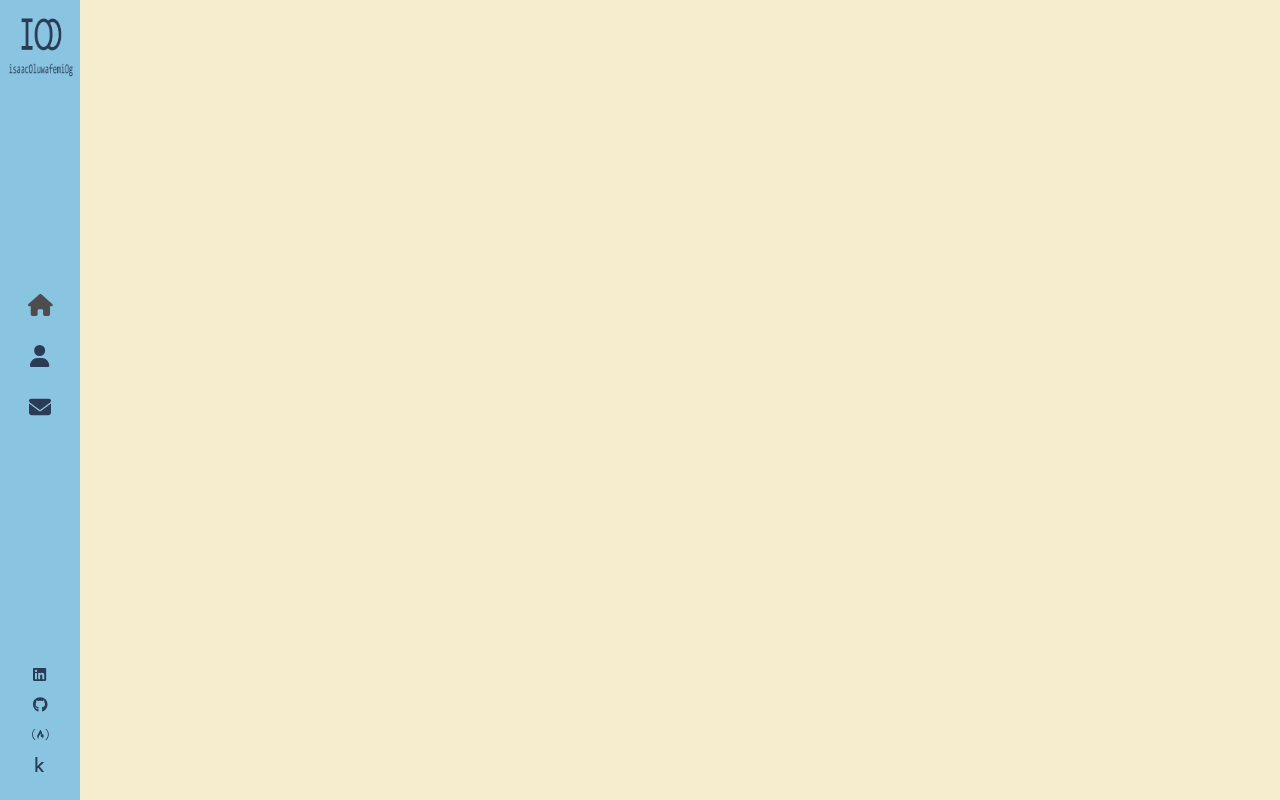
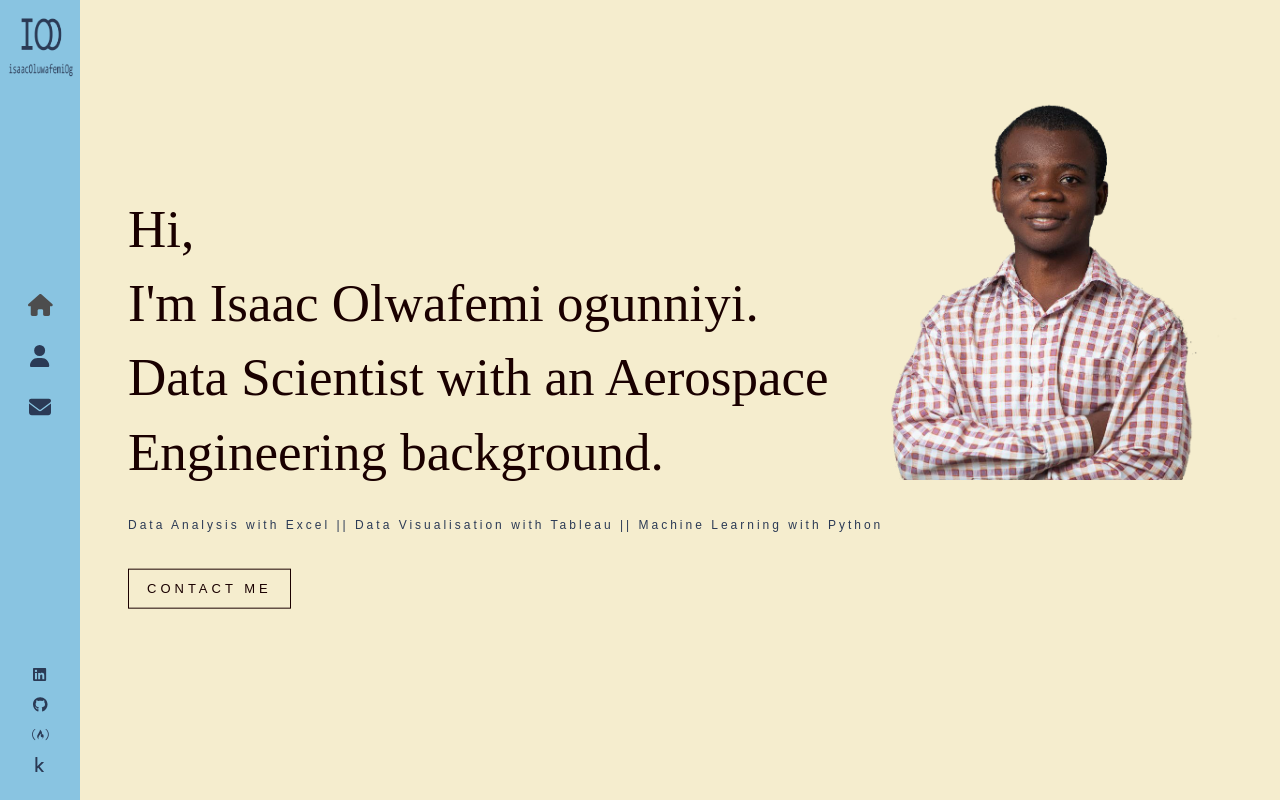
Before and after one commit to isaacOluwafemiOg/portfolio_page, a React (Create React App) app: page / in a window 1280 px wide. Built offline with nearby package versions, Linux system fonts and the light colour scheme.

Commit message:
'completed homepage and started an about page'

```diff
--- a/src/App.js
+++ b/src/App.js
@@ -3,6 +3,7 @@ import './App.scss';
 import {Routes,Route} from 'react-router-dom'
 import Layout from './components/Layout'
 import Home from './components/Home'
+import About from './components/About';
 
 
 function App() {
@@ -11,7 +12,9 @@ function App() {
     <Routes>
       <Route path='/' element={< Layout/>}>
         <Route index element={< Home />}></Route>
+        <Route path='/about' element={<About/>}></Route>
       </Route>
+
     </Routes>
     </>
   );
--- /dev/null
+++ b/src/components/About/index.js
@@ -0,0 +1,45 @@
+import './index.scss'
+
+const About = () => {
+    return(
+        <div className='container about-page'>
+            <div className='text-zone'>
+                <h1>About Isaac</h1>
+                <p>I'm a results-oriented Data science professional
+                    with valuable experience in analysing data to draw
+                    insights for businesses and presenting results in
+                    easy-to-understand visualisations.
+                    I do my best work using tools such as Spreadsheet applications
+                    (including Microsoft Excel and Google Sheets), Visualisation tools
+                    (such as Tableau and Power BI) and Machine Learning tools (such as
+                    Scikit-learn, Pycaret, Yellobrick and Tensorflow)
+                </p>
+
+                <p>
+                    I studied Aerospace engineering at Kwame Nkrumah University of
+                    of Science and Technology, taking opportunity of the long vacations
+                    to intern at the Ghana Air Force School of Trade Training.
+                    Upon completion of my studies, I worked with the Mechanical Engineering
+                    department of Kwame Nkrumah University of Science and Technology as a
+                    Teaching Assistant.
+                    It was during this period that I invested time into Data Analytics by
+                    Google's Data Analytics course on Coursera and went ahead to enroll in
+                    a Data Science Fellowship at Blossom Academy.
+                </p>
+
+                <p>
+                    Some of my greatest achievements include being a quarter-finalist at
+                    the 2017 edition of Ghana's National Science and Math Quiz, finishing
+                    my bachelor of science degree with first class honours and building a
+                    machine learning model to predict carbon dioxide emission rates of vehicles
+                    I love to read self-help books during my leisure time and I'm also a avid
+                    supporter of the Chelsea football club.
+                    I love software engineering because I believe it affords me the opportunity
+                    to make positive global impact.
+                </p>
+            </div>
+        </div>
+    )
+}
+
+export default About
--- /dev/null
+++ b/src/components/Home/DisplayPicture/index.js
@@ -0,0 +1,12 @@
+import './index.scss'
+import dp from '../../../assets/images/dp.png'
+
+const DisplayPicture = () =>{
+    return (
+        <div className='dp-container'>
+            <img src={dp} className='dp-image' alt='Display picture of Isaac Oluwafemi'/>
+        </div>
+    )
+}
+
+export default DisplayPicture
--- /dev/null
+++ b/src/components/Home/DisplayPicture/index.scss
@@ -0,0 +1,23 @@
+.dp-container{
+    z-index: 0;
+    width: 400px;
+    height:609px;
+    position: absolute;
+    max-height: 100%;
+    top: auto;
+    right:2%;
+    left: auto;
+    margin: auto;
+
+    .dp-image{
+        position:absolute;
+        width: 100%;
+        top: 10%;
+        margin:auto;
+        right: auto;
+        left: 0;
+        opacity:0;
+        animation: fadeIn 1s 1.8s forwards;
+        max-height:100%;
+    }
+}
--- a/src/components/Home/index.js
+++ b/src/components/Home/index.js
@@ -1,19 +1,24 @@
 import { Link } from 'react-router-dom'
+import DisplayPicture from './DisplayPicture'
 import './index.scss'
 
 const Home = () => {
 
     return (
         <div className='container home-page'>
-            <h1>
-                Hi, <br/> I'm Isaac Olwafemi ogunniyi
-                <br/>
-                Data Scientist with an Aerospace Engineering
+            <div className='text-zone'>
+                <h1>
+                    Hi, <br/> I'm Isaac Olwafemi ogunniyi.
+                    <br/>
+                    Data Scientist with an Aerospace Engineering background.
 
-            </h1>
-            <h2>Data Analysis with Excel / Machine Learning with Python / Software Engineering / UAV Design</h2>
+                </h1>
+                <h2>Data Analysis with Excel || Data Visualisation with Tableau || Machine Learning with Python</h2>
 
-            <Link to='/contact' className='flat-button'>CONTACT ME</Link>
+                <Link to='/contact' className='flat-button'>CONTACT ME</Link>
+            </div>
+
+            < DisplayPicture />
         </div>
     )
 }
--- a/src/components/Home/index.scss
+++ b/src/components/Home/index.scss
@@ -0,0 +1,53 @@
+.home-page{
+    .text-zone{
+        position: absolute;
+        left:10%;
+        top:50%;
+        transform: translateY(-50%);
+        width: 60%;
+        max-height: 90%;
+
+    }
+
+    h1 {
+       color:#1A0000;
+       font-size: 53px;
+       margin:0px;
+       font-family: 'Coolvetica';
+       font-weight: 400;
+
+    }
+
+    h2{
+        color: #2b3a55;
+        margin-top:28px;
+        font-weight:400;
+        font-size:12px;
+        font-family:sans-serif;
+        letter-spacing: 3px;
+        animation: fadeIn 1s 1.8s backwards;
+    }
+
+    .flat-button{
+        color:#1A0000;
+        font-size: 13px;
+        font-weight:400;
+        letter-spacing: 4px;
+        font-family: sans-serif;
+        text-decoration: none;
+        padding: 10px 18px;
+        border: 1px solid #1A0000;
+        margin-top:25px;
+        float: left;
+        animation: fadeIn 1s 1.8s backwards;
+        white-space: normal;
+
+        &:hover{
+            background: #89c4e1;
+            color:#2b3a55;
+
+        }
+    }
+
+
+}
--- a/src/components/Layout/index.js
+++ b/src/components/Layout/index.js
@@ -1,14 +1,18 @@
 import './index.scss';
 import Sidebar from '../Sidebar'
+import { Outlet } from 'react-router-dom';
 
 const Layout = () => {
 
     return (
 
-        <>
+        <div className='App'>
             <Sidebar />
-        </>
 
+            <div>
+                <Outlet />
+            </div>
+        </div>
     )
 }
 
--- a/src/components/Layout/index.scss
+++ b/src/components/Layout/index.scss
@@ -0,0 +1,39 @@
+.container {
+    width: 100%;
+    will-change:contents;
+    height: 90%;
+    min-height: 566px;
+    position: absolute;
+    opacity: 0;
+    top: 5%;
+    margin: 0 auto;
+    z-index: 1;
+    transform-style: preserve-3d;
+    animation: fadeIn 1s forwards;
+    animation-delay: 1s;
+}
+
+.about-page{
+    .text-zone{
+        position:absolute;
+        left: 10%;
+        display: table-cell;
+        top:50%;
+        transform: translateY(-50%);
+        width: 45%;
+        vertical-align: middle;
+        max-height: 90%;
+        font-size: 13px;
+    }
+
+    h1{
+        font-size: 53px;
+        font-family: 'Coolvetica';
+        color: #2b3a55;
+        font-weight: 400;
+        margin-top: 0;
+        position: relative;
+        margin-bottom: 20px;
+        left:10%;
+    }
+}
```
Also changed, not shown: src/assets/images/dp.png (added), src/assets/images/logo-s.png (deleted), src/components/About/index.scss (added).
